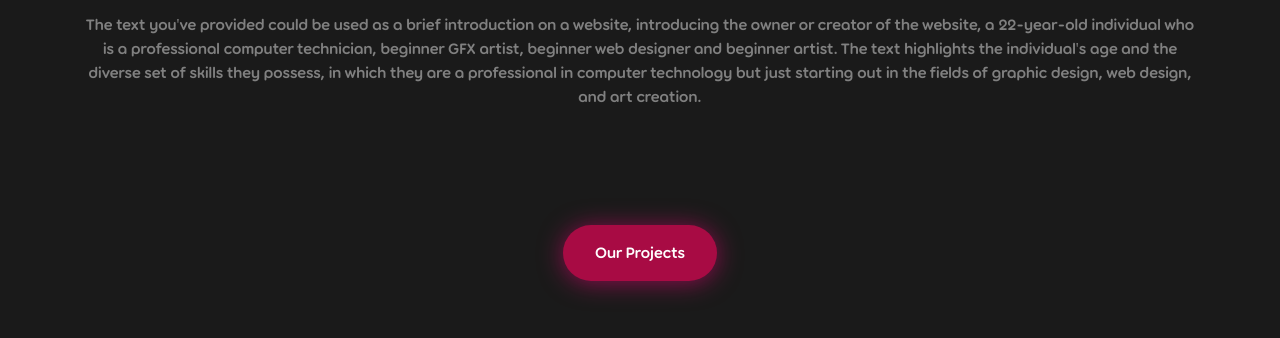
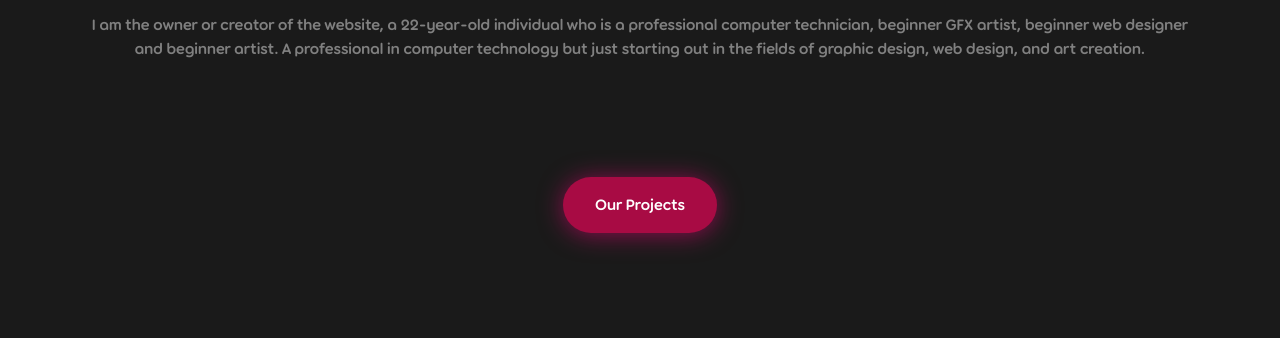
Before and after one commit to MRCYODev/MRCYO, a plain HTML site: page index.html in a window 1280 px wide. Shown: the part 462-800 px from the top of the page. Drawn offline with nearby package versions, Linux system fonts and the light colour scheme.

Commit message:
Update index.html

```diff
--- a/index.html
+++ b/index.html
@@ -63,11 +63,10 @@
                     <div class="animated-main">
                         <p>Hello I'm a <span class="typed-text"></span><span class="cursor">&nbsp;</span></p>
                       </div>
-                    <p style="color:grey;">The text you've provided could be used as a brief introduction on a website,
-                        introducing the owner or creator of the website,
+                    <p style="color:grey;">I am the owner or creator of the website,
                         a 22-year-old individual who is a professional computer technician, beginner GFX artist,
-                        beginner web designer and beginner artist. The text highlights the individual's age and the diverse set of skills they possess,
-                        in which they are a professional in computer technology but just starting out in the fields of graphic design, web design, and art creation.</p>
+                        beginner web designer and beginner artist.
+                        A professional in computer technology but just starting out in the fields of graphic design, web design, and art creation.</p>
                     <a href="https://github.com/MRCYODev"><button class="bubbly-button">Our Projects</button></a>
                 </div>
         </div>
```
